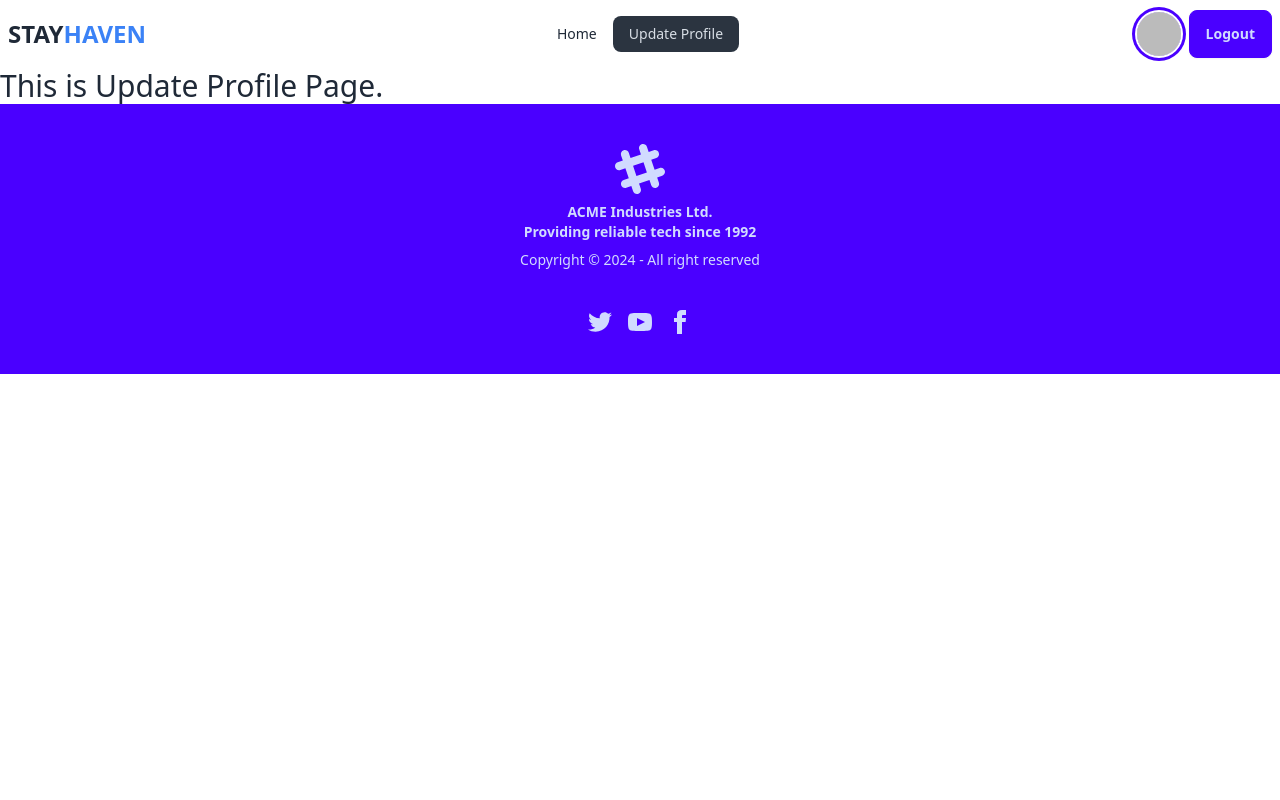
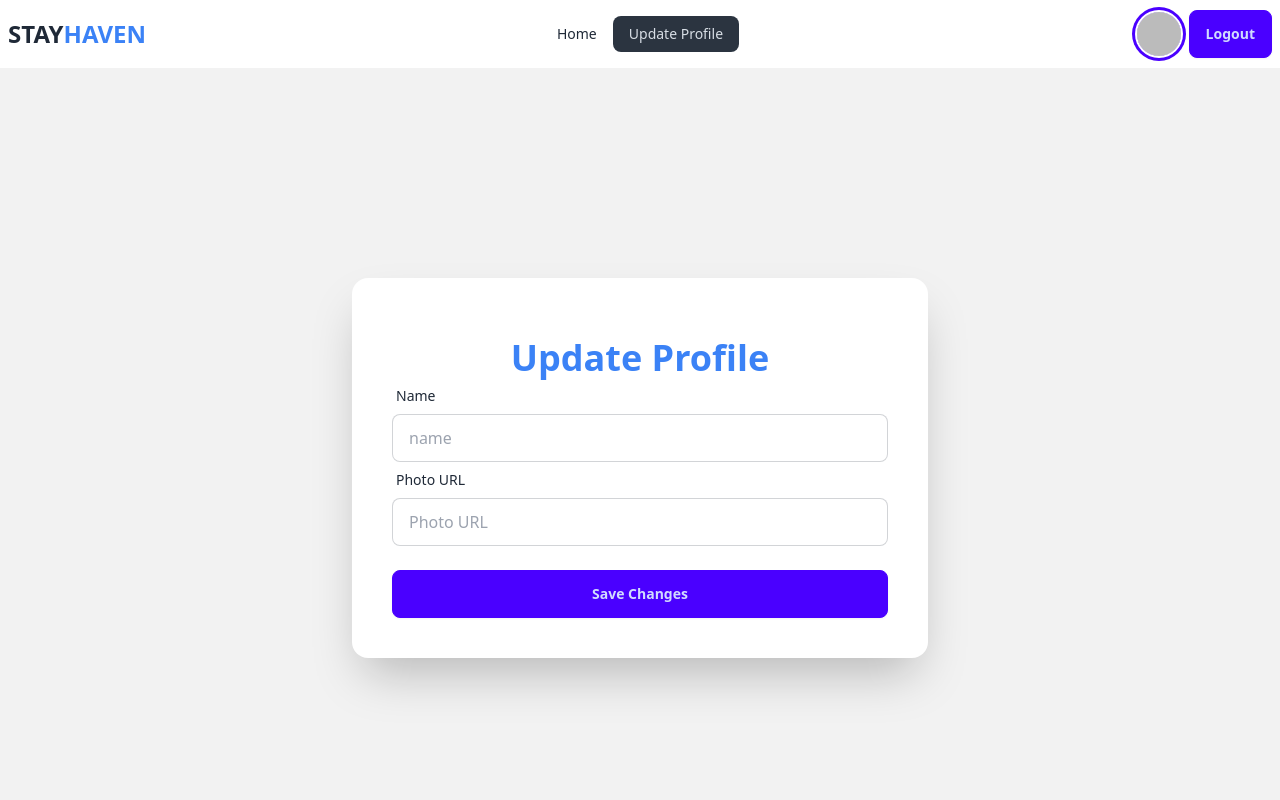
Before and after one commit to NiloyDas19/STAYHAVEN, a React (Vite) app: page /update-profile in a window 1280 px wide. Shown: the top 800 px of the page. Built offline with nearby package versions, Linux system fonts and the light colour scheme; no server answers; sample sign-in values are in the browser's storage.

Commit message:
update profile done

```diff
--- a/package.json
+++ b/package.json
@@ -20,6 +20,7 @@
     "react-router-dom": "^6.22.3",
     "react-toastify": "^10.0.5",
     "sort-by": "^1.2.0",
+    "sweetalert": "^2.1.2",
     "sweetalert2": "^11.10.7"
   },
   "devDependencies": {
--- a/src/components/Home/Home.jsx
+++ b/src/components/Home/Home.jsx
@@ -1,5 +1,6 @@
 
 const Home = () => {
+
     return (
         <div>
             <h2 className="text-3xl">This is Home Section</h2>
--- a/src/components/UpdateProfile/UpdateProfile.jsx
+++ b/src/components/UpdateProfile/UpdateProfile.jsx
@@ -1,8 +1,68 @@
+import {updateProfile } from "firebase/auth";
+import auth from "../../firebase/firebase.config";
+import swal from 'sweetalert';
+import { useNavigate } from 'react-router-dom';
+
+
 
 const UpdateProfile = () => {
+    const navigate = useNavigate();
+
+    const handleUpdateProfile = (e) => {
+        e.preventDefault();
+        updateProfile(auth.currentUser, {
+            displayName: e.target.name.value, photoURL: e.target.photoUrl.value
+        }).then(() => {
+            console.log("what happens !");
+            swal({
+                title: "Good job!",
+                text: "Profile Updated Successfully!",
+                icon: "success",
+            })
+            .then(ok => {
+                if(ok)  {
+                    window.location.reload();
+                }
+            })
+            navigate("/");
+        }).catch((error) => {
+            // An error occurred
+            // ...
+            swal({
+                icon: "error",
+                title: "Oops...",
+                text: error.message,
+            });
+            console.log(error);
+        });
+        e.target.reset();
+    }
+
+
     return (
-        <div>
-            <h2 className="text-3xl">This is Update Profile Page.</h2>
+        <div className="hero min-h-screen bg-base-200 mx-auto">
+            <div className="card w-full md:w-1/2 max-w-sm md:max-w-xl shadow-2xl bg-base-100 p-10">
+                <div className="text-center mt-5">
+                    <h2 className="text-2xl md:text-4xl text-blue-500 font-bold">Update Profile</h2>
+                </div>
+                <form className="w-full" onSubmit={handleUpdateProfile}>
+                    <div className="form-control">
+                        <label className="label">
+                            <span className="label-text">Name</span>
+                        </label>
+                        <input type="text" placeholder="name" name="name" className="input input-bordered" required />
+                    </div>
+                    <div className="form-control">
+                        <label className="label">
+                            <span className="label-text">Photo URL</span>
+                        </label>
+                        <input type="text" placeholder="Photo URL" name="photoUrl" className="input input-bordered" required />
+                    </div>
+                    <div className="form-control mt-6">
+                        <button className="btn btn-primary">Save Changes</button>
+                    </div>
+                </form>
+            </div>
         </div>
     );
 };
```
Also changed, not shown: 1 other file (tests, documents, lock files or other folders).
